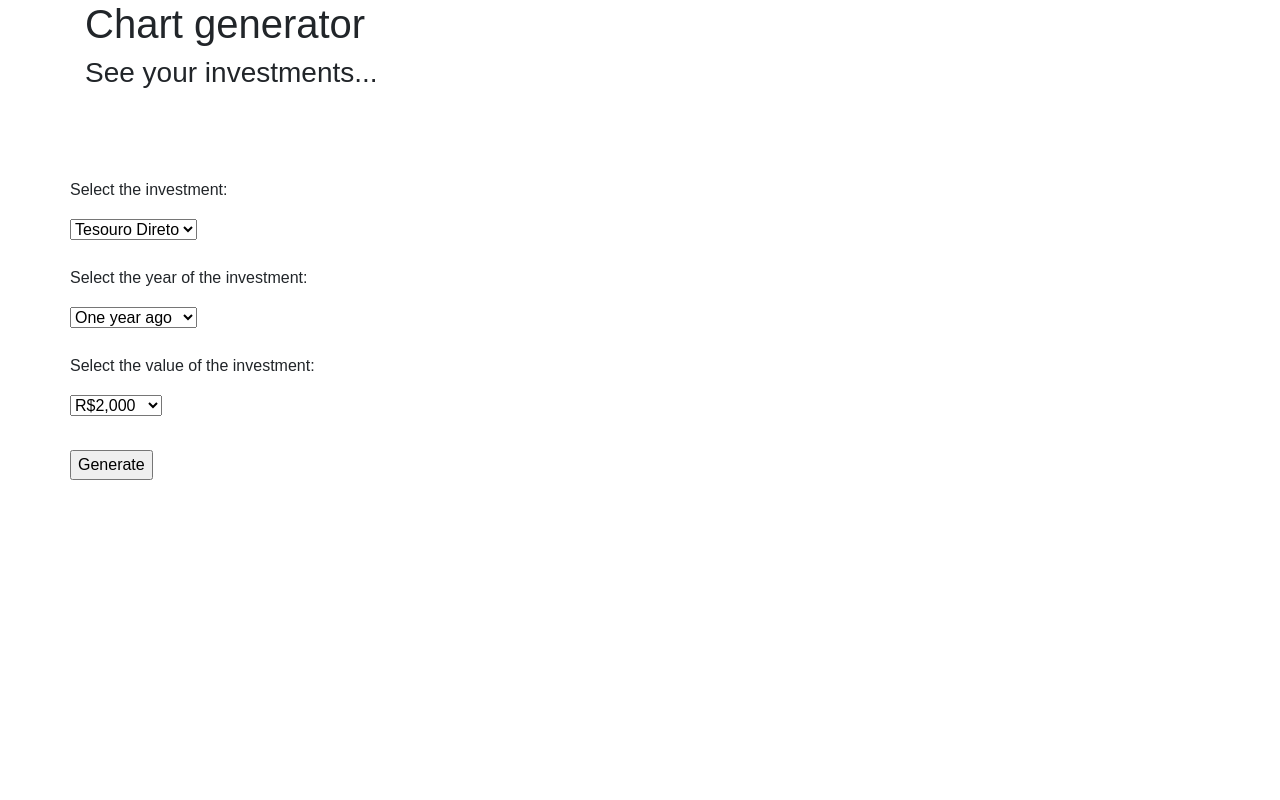
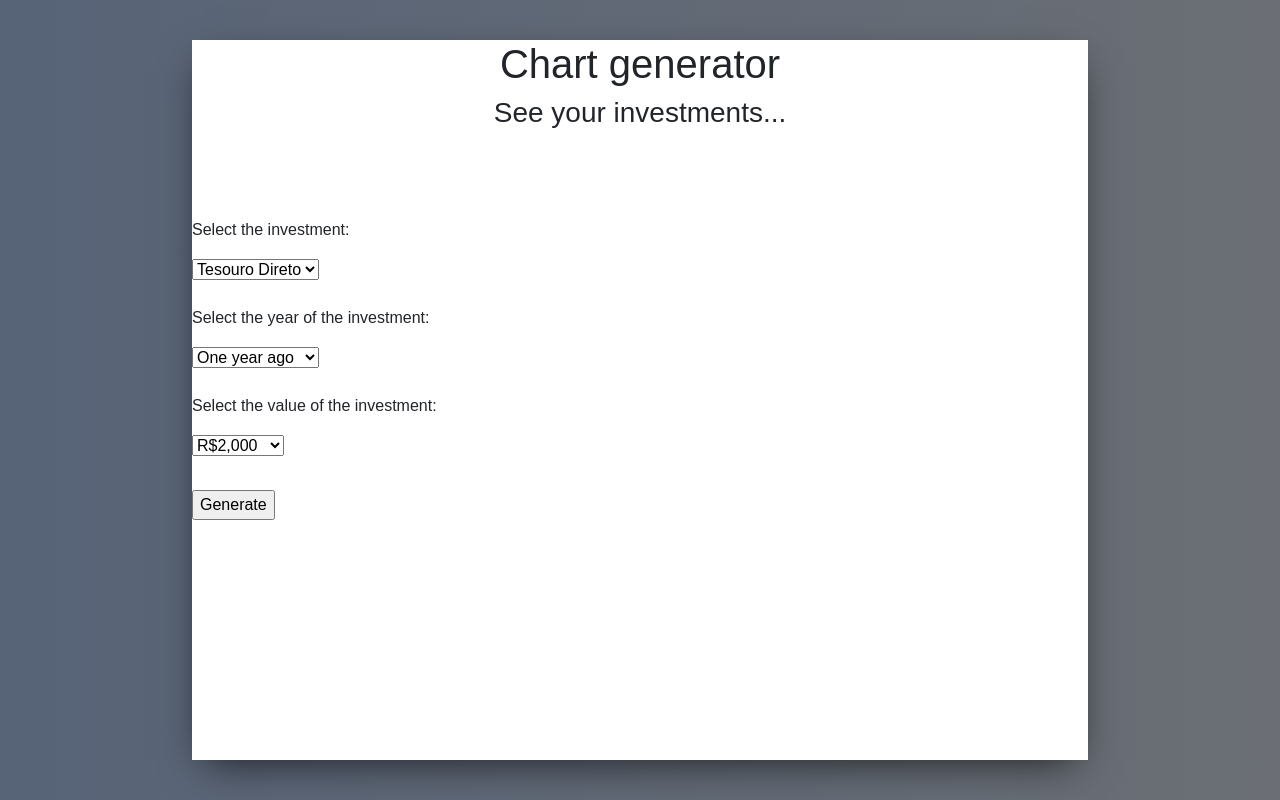
Before and after one commit to vtrpza/chart, a React (Create React App) app in the folder my-app/: page / in a window 1280 px wide. Built offline with nearby package versions, Linux system fonts and the light colour scheme.

Commit message:
minor css changes

```diff
--- a/my-app/src/App.css
+++ b/my-app/src/App.css
@@ -1,3 +1,43 @@
+@import url('https://fonts.googleapis.com/css?family=Merriweather:100,200,300,300i,400,400i,700');
+@import url('https://fonts.googleapis.com/css?family=Roboto+Slab:400,700');
+@import url('https://fonts.googleapis.com/css?family=Open+Sans:300,400');
+
 .maincontainer {
   padding-top: 80px;
 }
+
+.wrapper {
+  background: linear-gradient(to right, #576377, #6b6f75);
+  height: 100vh;
+  display: flex;
+  justify-content: center;
+  align-items: center;
+}
+
+.main {
+  height: 90vh;
+  background: #fff;
+  box-shadow: 0px 13px 40px -13px rgba(0,0,0,0.75);
+  width: 70%;
+  margin: 0 auto;
+}
+
+.title-container{
+  display: flex;
+  align-items: center;
+  justify-content: center;
+  text-align: center;
+}
+.title-container__title {
+  font-size: 50px;
+  letter-spacing: 2px;
+  line-height: 1.3;
+  font-family: 'Roboto Slab', serif;
+}
+.title-container__subtitle {
+  font-style: italic;
+  font-weight: 100;
+  letter-spacing: 1px;
+  line-height: 1.5;
+  font-family: "Merriweather", serif;
+}
--- a/my-app/src/App.js
+++ b/my-app/src/App.js
@@ -247,7 +247,9 @@
           <div className="wrapper">
             <div className="main">
               <div className="container">
-                <Title/>
+                <div className="title-container">
+                  <Title/>
+                </div>
                 <div className="row maincontainer">
                   <div className="col-xs-2">
                     <SelectionBox callback={this.callback} onHandleSubmit={this.onHandleSubmit}/>
```
